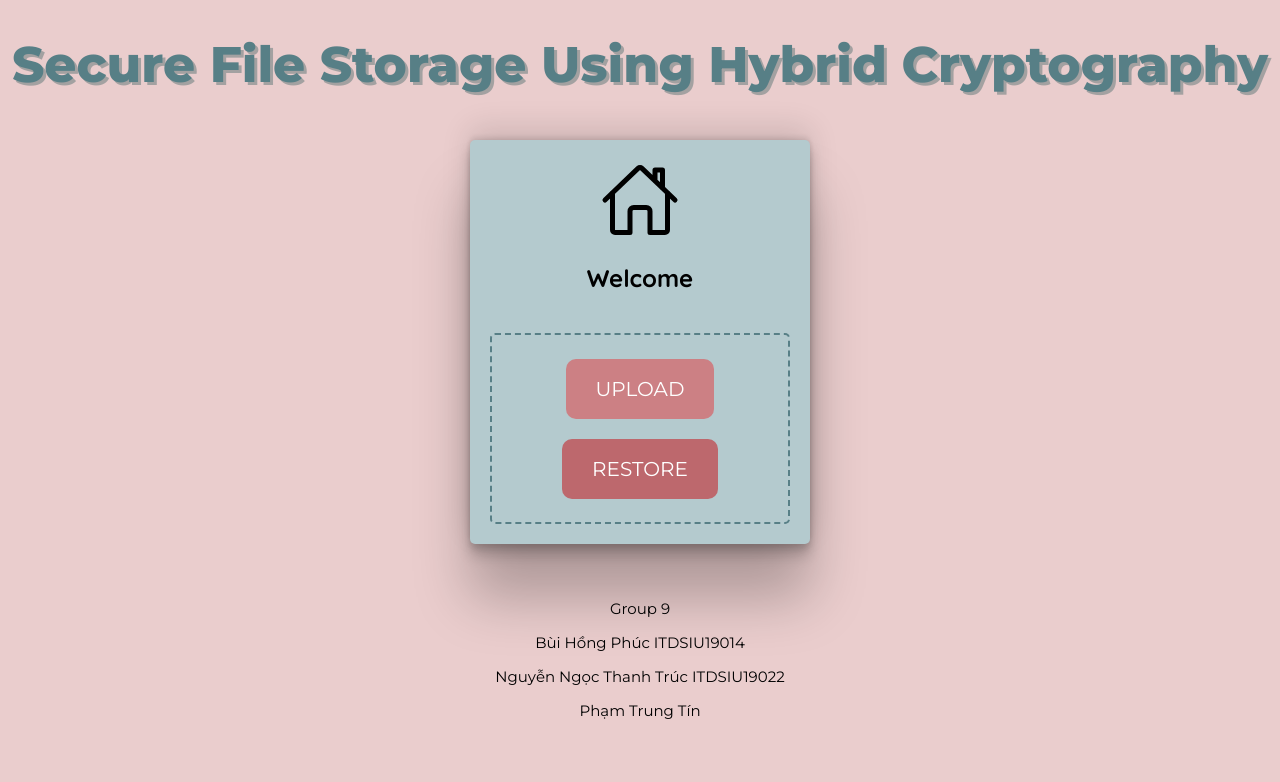
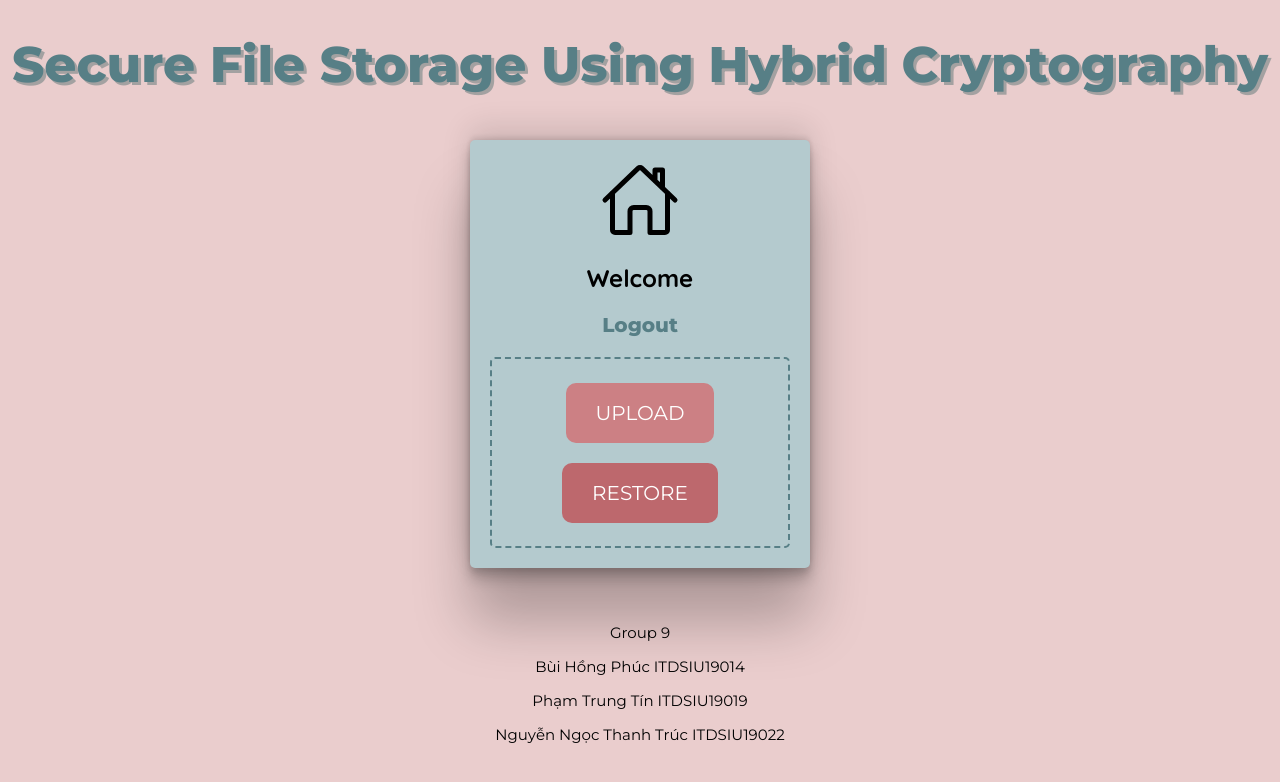
Before and after one commit to thanhtruc0308/Secure-File-Storage-Using-Hybrid-Cryptography, a Flask app: page / in a window 1280 px wide. Shown: the top 782 px of the page. Run offline with Flask 2, Linux system fonts and the light colour scheme; the visitor is signed in with stand-in values (Sample User, id 1).

Commit message:
Update index.html

```diff
--- a/templates/index.html
+++ b/templates/index.html
@@ -110,6 +110,13 @@ body{
   border-radius: 5px;
   border: 2px dashed #577f86;
 }
+a2{
+    font-weight: bold;
+    font-family: 'Montserrat', italic;
+    font-size: 20px;
+    color: #577f86;
+}
+
 
 
 		</style>
@@ -121,7 +128,8 @@ body{
 
 			<ion-icon class="img3" name="home-outline"></ion-icon>
 			<h2>Welcome</h2>
-			<br>
+            <a2 href="/logout">Logout</a2>
+			<br><br>
 			<form>
 			<table>
 				<a href='upload'><button class = "btn1">UPLOAD</a></button>
@@ -134,8 +142,9 @@ body{
 			<br><br>
 			<p>Group 9</p>
 			<p>Bùi Hồng Phúc ITDSIU19014</p>
+			<p>Phạm Trung Tín ITDSIU19019</p>
 			<p>Nguyễn Ngọc Thanh Trúc ITDSIU19022</p>
-			<p>Phạm Trung Tín</p>
+
 		</center>
 
 	</body>
```
